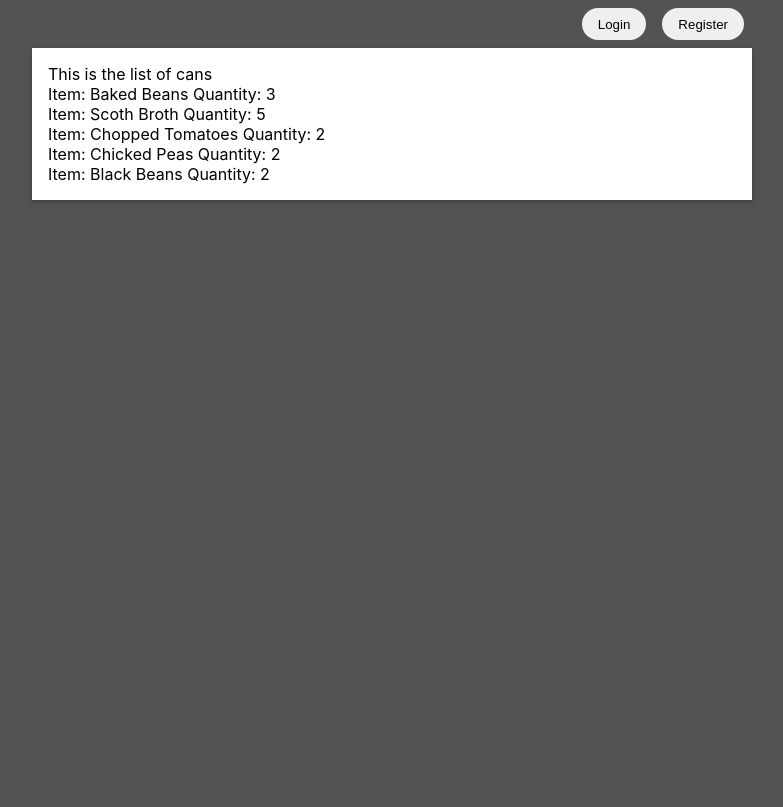
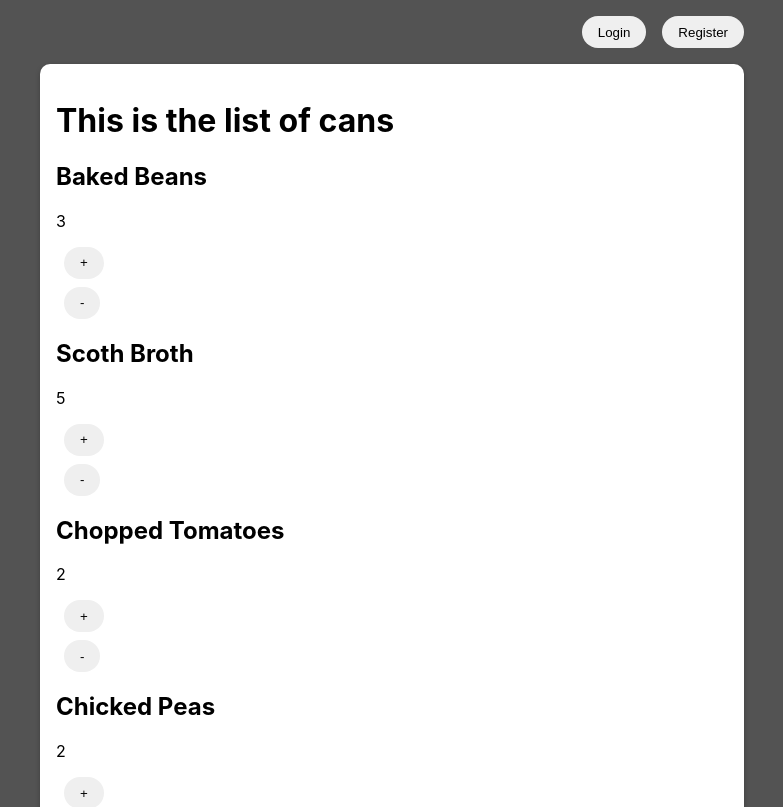
Before and after one commit to simonarcher99/cans-frontend, a React (Create React App) app: page / in a window 1280 px wide. Shown: the top 807 px of the page, without its empty margins (248-1031 px from the left). Built offline with nearby package versions, Linux system fonts and the light colour scheme.

Commit message:
Adding can component

```diff
--- a/src/components/UI/Button.module.css
+++ b/src/components/UI/Button.module.css
@@ -7,6 +7,7 @@
   justify-content: center;
   align-items: center;
   cursor: pointer;
+  height: 2rem;
 }
 
 .button:hover {
--- a/src/components/UI/Card.module.css
+++ b/src/components/UI/Card.module.css
@@ -1,7 +1,8 @@
 .card {
-  width: 100%;
+  width: calc(100% - 1rem);
   margin: 0 auto;
   background: white;
   padding: 1rem;
   box-shadow: 0 2px 5px rgba(0, 0, 0, 0.25);
+  border-radius: 10px;
 }
--- a/src/components/UI/Header.module.css
+++ b/src/components/UI/Header.module.css
@@ -1,5 +1,5 @@
 .header {
-  height: 3rem;
+  height: 4rem;
   display: flex;
   text-align: center;
   justify-content: right;
@@ -8,5 +8,6 @@
 .header-buttons {
   height: 100%;
   display: flex;
-  text-align: center;
+  align-items: center;
+  justify-content: center;
 }
--- /dev/null
+++ b/src/components/cans/Can.js
@@ -0,0 +1,19 @@
+import React from "react";
+
+import classes from "./Can.module.css";
+import Button from "../UI/Button";
+
+const Can = (props) => {
+  return (
+    <div>
+      <h2>{props.item}</h2>
+      <p>{props.quantity}</p>
+      <div>
+        <Button>+</Button>
+        <Button>-</Button>
+      </div>
+    </div>
+  );
+};
+
+export default Can;
--- a/src/components/cans/Cans.js
+++ b/src/components/cans/Cans.js
@@ -2,6 +2,7 @@ import React from "react";
 
 import Card from "../UI/Card";
 import classes from "./Cans.module.css";
+import Can from "./Can";
 
 const Cans = () => {
   const DUMMY_CANS = [
@@ -14,11 +15,9 @@ const Cans = () => {
 
   return (
     <Card>
-      <div>This is the list of cans</div>
+      <h1>This is the list of cans</h1>
       {DUMMY_CANS.map((can) => (
-        <div key={can.id}>
-          Item: {can.item} Quantity: {can.quantity}
-        </div>
+        <Can item={can.item} quantity={can.quantity} />
       ))}
     </Card>
   );
```
Also changed, not shown: src/components/cans/Can.module.css (added).
